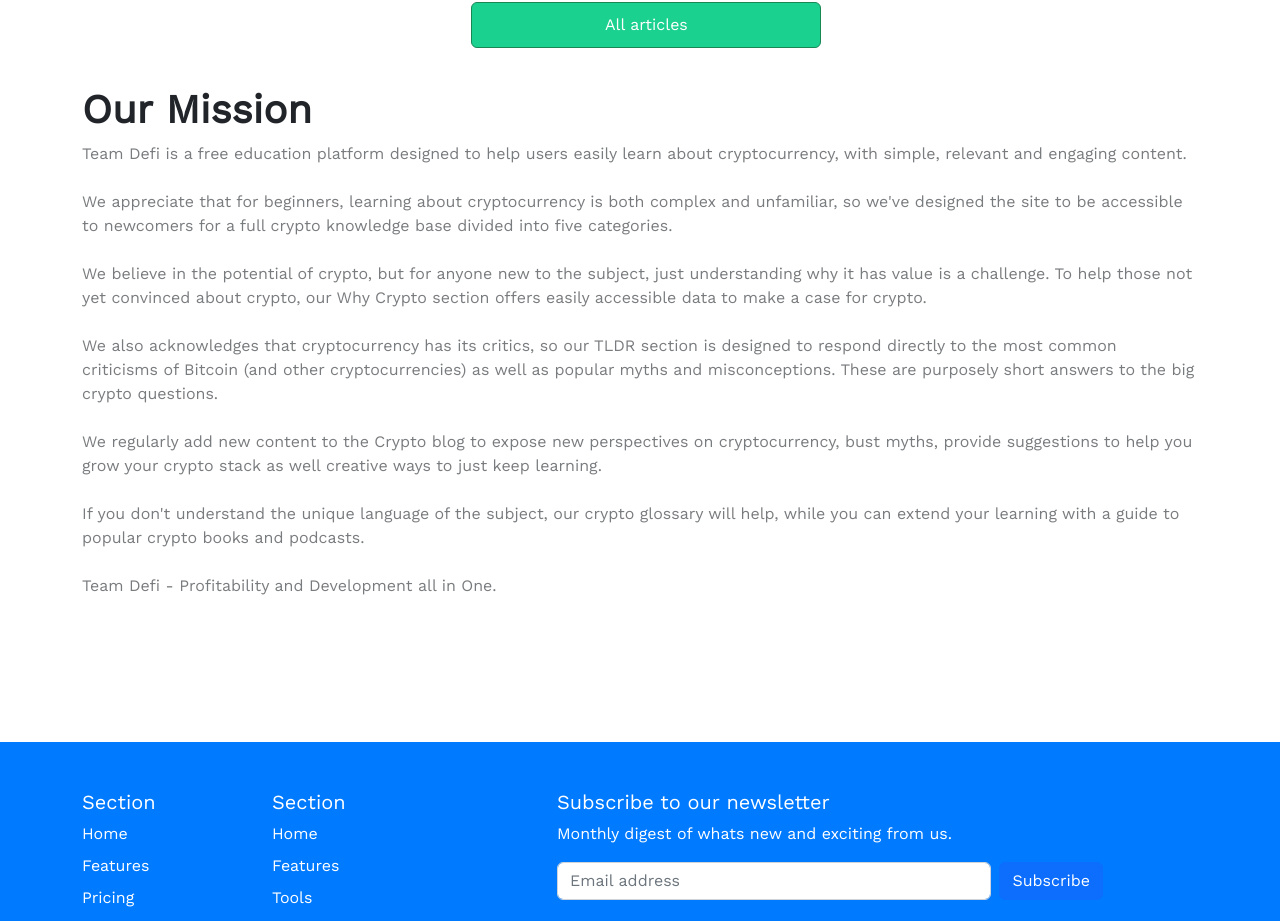
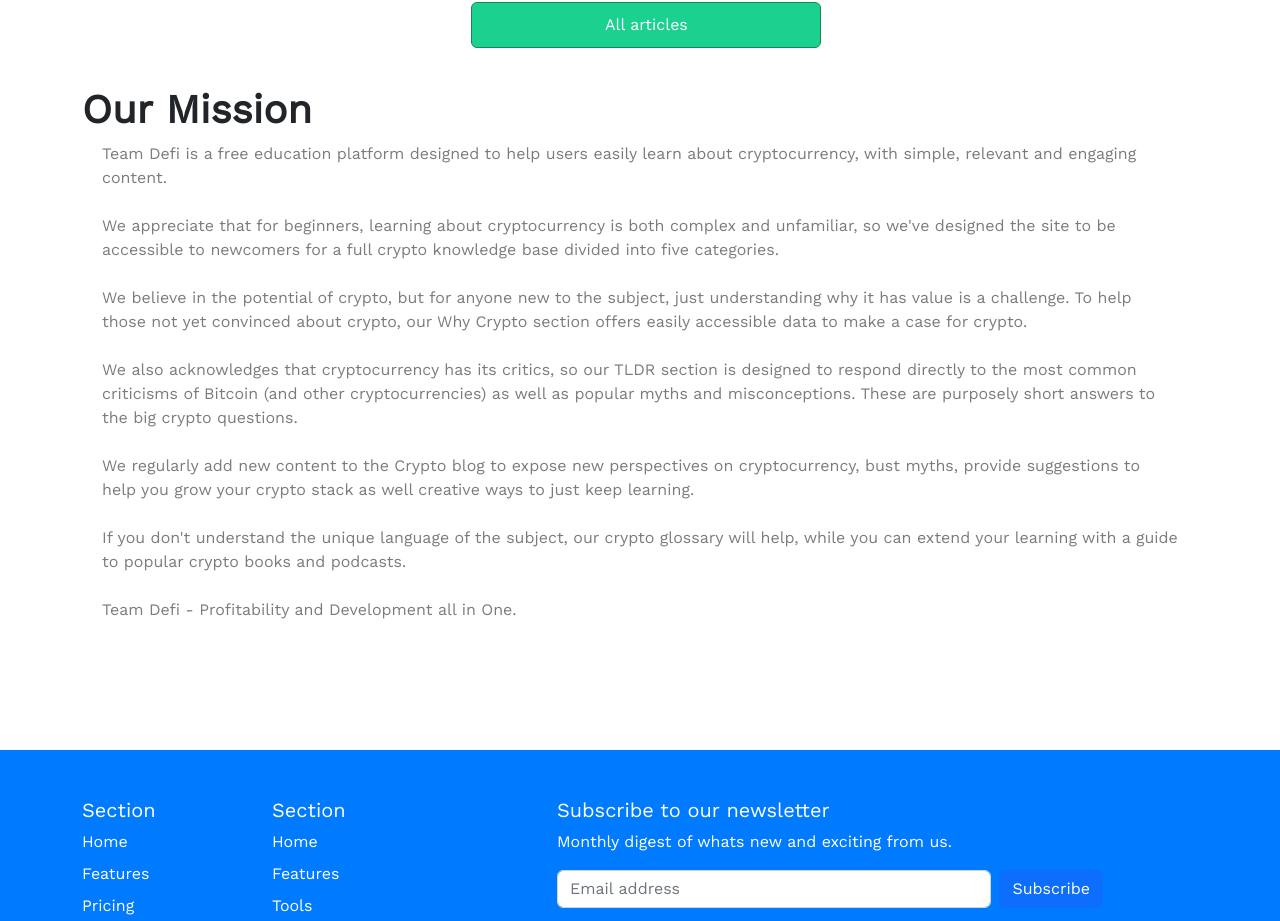
Before and after one commit to TEE2DWHY/TeamDefi, a React (Create React App) app: page / in a window 1280 px wide. Shown: the part 3535-4456 px from the top of the page. Built offline with nearby package versions, Linux system fonts and the light colour scheme.

Commit message:
made changes on the mission component

```diff
--- a/src/index.css
+++ b/src/index.css
@@ -262,17 +262,10 @@ li.course-list{
   width: 300px;
 }
 
-/* .articles{
-  margin-left:10%;
-} */
-
-/* button.articles{
-  margin-left: 47%;
-} */
-
-/* .mission{
-  margin-left: 5%;
-} */
+.mission-paragraphs{
+  opacity: 0.6;
+  margin: 0 20px;
+}
 
 i{
   color: #007aff;
```
